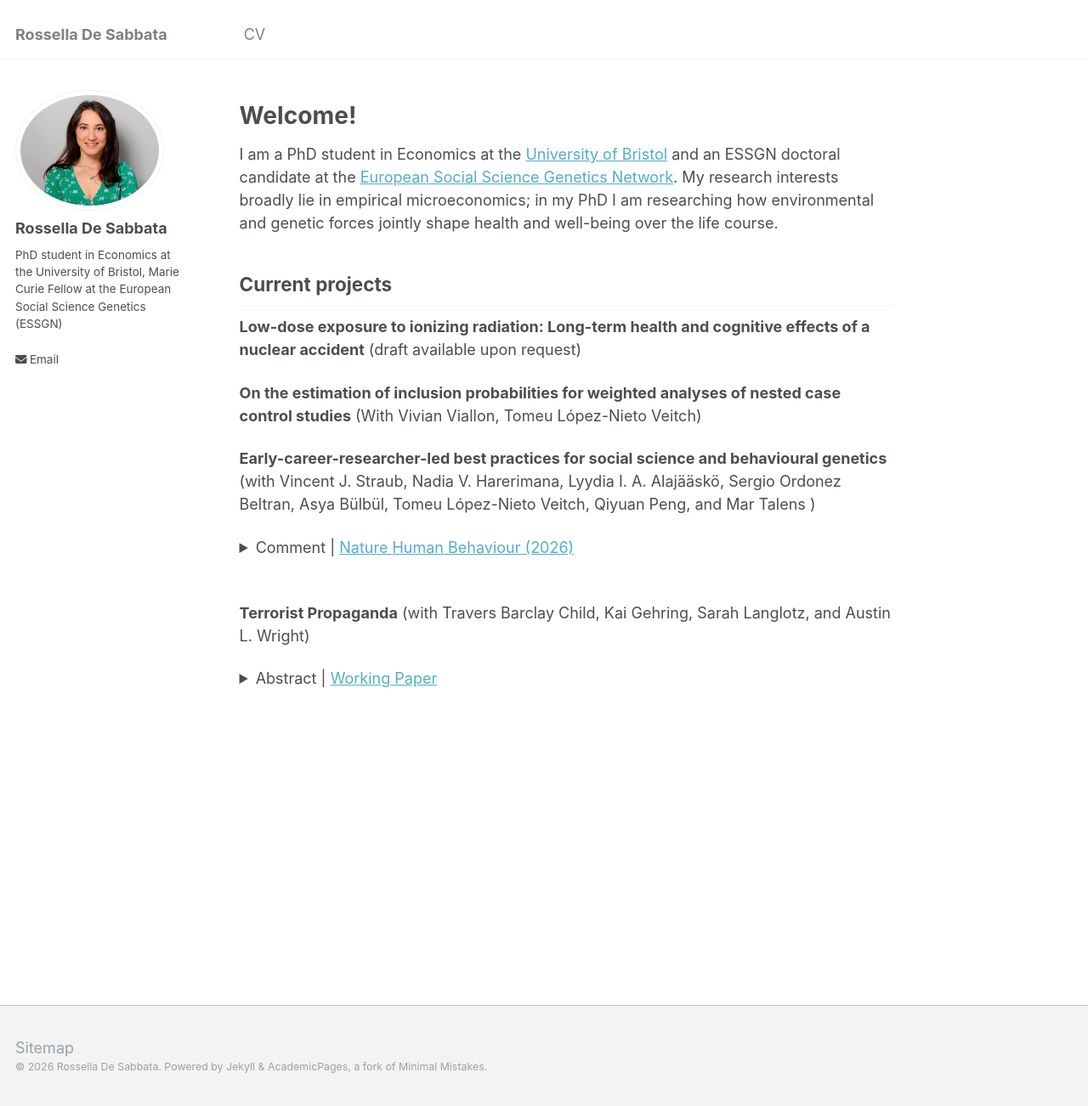
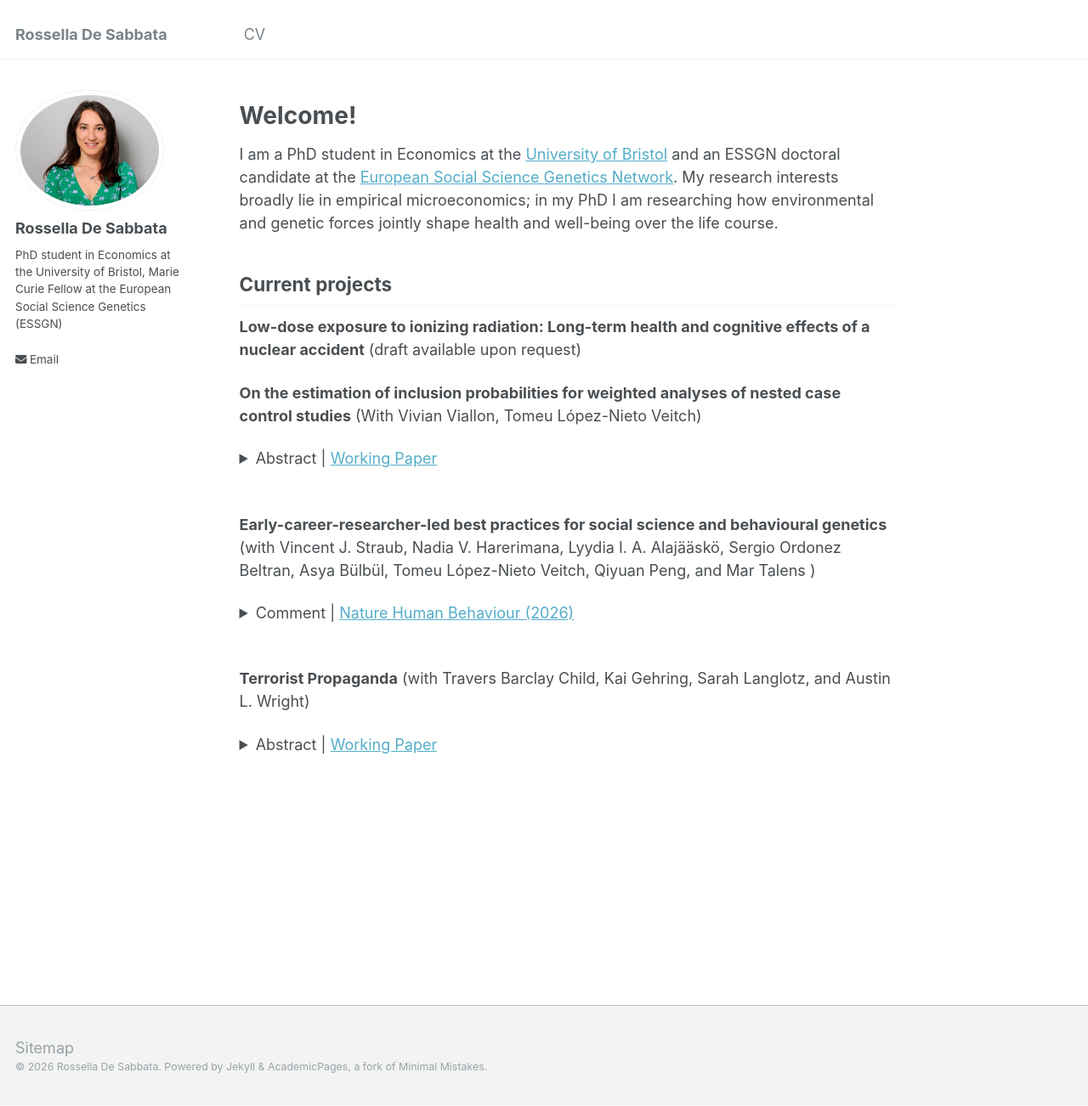
Before and after one commit to rosselladesabbata/rosselladesabbata.github.io, a Jekyll site: the page built from _pages/about.md, in a window 1280 px wide and 1302 px high. Shown: the whole window at 85% size. Built offline with Jekyll 4.4.1, drawn with Linux system fonts in a browser that asks for light colours.

Commit message:
Add abstract for inclusion probabilities paper
Added an abstract for the paper on inclusion probabilities in nested case-control studies, detailing the methodology and findings related to KM and GAM weights.

```diff
--- a/_pages/about.md
+++ b/_pages/about.md
@@ -18,6 +18,17 @@ I am a PhD student in Economics at the [University of Bristol](https://www.brist
 <br>
 
 **On the estimation of inclusion probabilities for weighted analyses of nested case control studies** (With Vivian Viallon, Tomeu López-Nieto Veitch)
+<details>
+<summary>Abstract | <a href="https://doi.org/10.48550/arXiv.2601.04066">Working Paper</a> </summary>
+Nested case-control (NCC) studies are a widely adopted design in epidemiology to investigate exposure disease relationships. This paper examines weighted analyses in NCC studies, focusing on two prominent
+weighting methods: Kaplan-Meier (KM) weights and Generalized Additive Model (GAM) weights. We consider three target estimands: log-hazard ratios, conditional survival, and associations between
+exposures. While KM- and GAM-weights are generally robust, we identify specific scenarios where they can lead to biased estimates. We demonstrate that KM-weights can lead to biased estimates when
+a proportion of the originating cohort is effectively ineligible for NCC selection, particularly with small case proportions or numerous matching factors. Instead, GAM-weights can yield biased results if
+interactions between matching factors influence disease risk and are not adequately incorporated into weight calculation. Using Directed Acyclic Graphs (DAGs), we develop a framework to systematically
+determine which variables should be included in weight calculations. We show that the optimal set of variables depends on the target estimand and the causal relationships between matching factors,
+exposures, and disease risk. We illustrate our findings with both synthetic and real data from the European Prospective Investigation into Cancer and nutrition (EPIC) study. Additionally, we extend the
+application of GAM-weights to ”untypical” NCC studies, where only a subset of cases are included. Our work provides crucial insights for conducting accurate and robust weighted analyses in NCC studies.
+</details>
 <br>
 
 **Early-career-researcher-led best practices for social science and behavioural genetics** (with Vincent J. Straub, Nadia V. Harerimana, Lyydia I. A. Alajääskö, Sergio Ordonez Beltran, Asya Bülbül, Tomeu López-Nieto Veitch, Qiyuan Peng, and Mar Talens )
```
